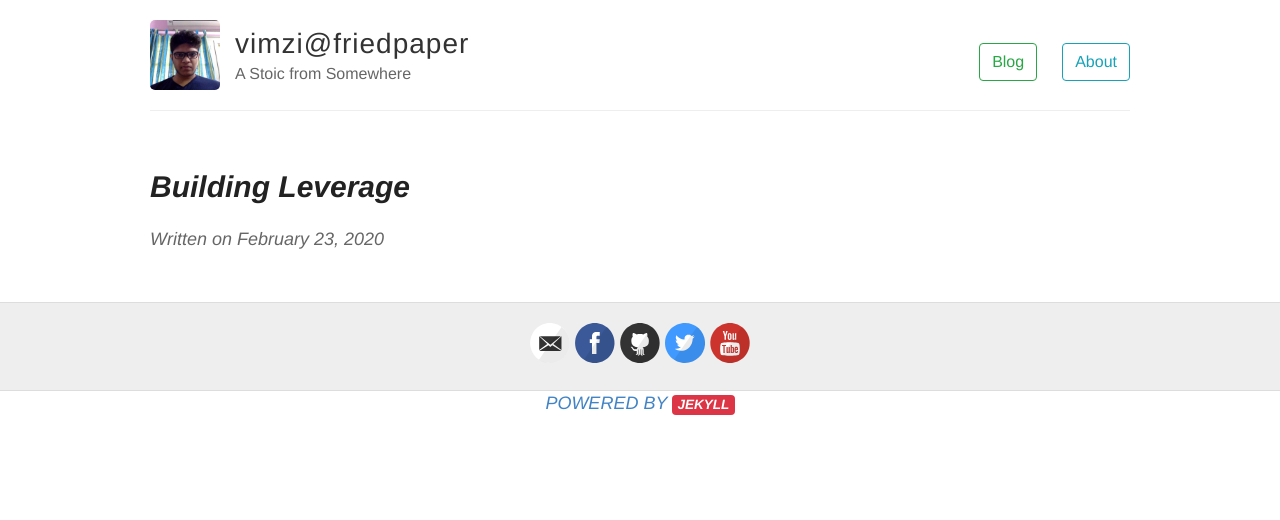
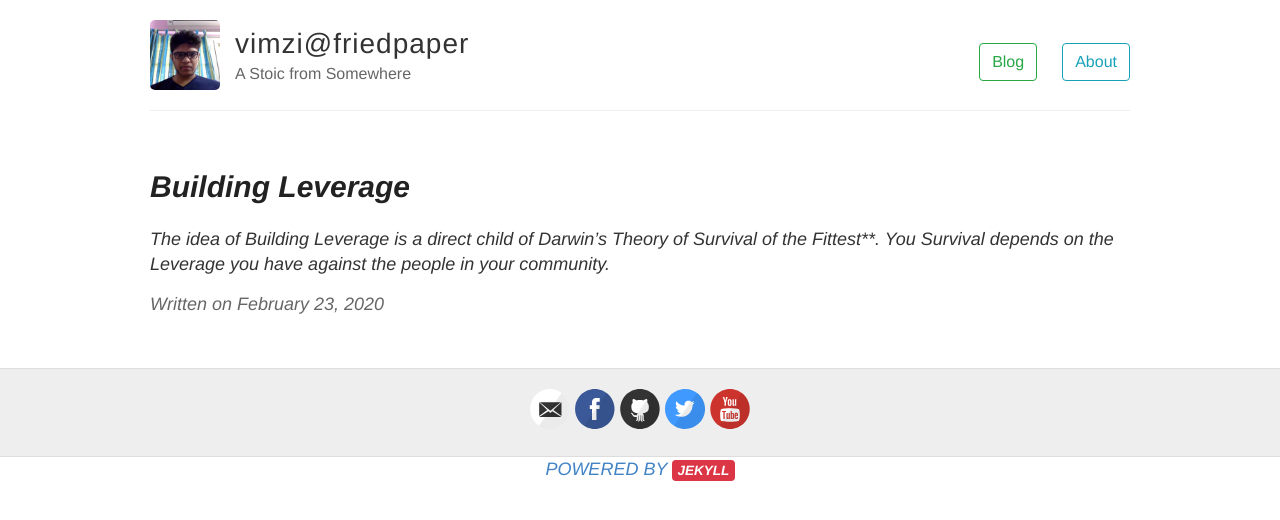
Before and after one commit to elliotjsteve/elliotjsteve.github.io, a Jekyll site: the page built from _posts/2020-02-23-building_leverage.md, in a window 1280 px wide. Shown: the top 520 px of the page. Built offline with Jekyll 4.4.1, drawn with Linux system fonts in a browser that asks for light colours.

Commit message:
new_post_2

```diff
--- a/_posts/2020-02-23-building_leverage.md
+++ b/_posts/2020-02-23-building_leverage.md
@@ -2,3 +2,6 @@
 layout: post
 title: Building Leverage
 ---
+
+The idea of Building Leverage is a direct child of Darwin's Theory of _Survival of the Fittest_**.
+You Survival depends on the Leverage you have against the people in your community.
```
Also changed, not shown: 2020-02-23-building_leverage.md (deleted, +0 -7 lines).
